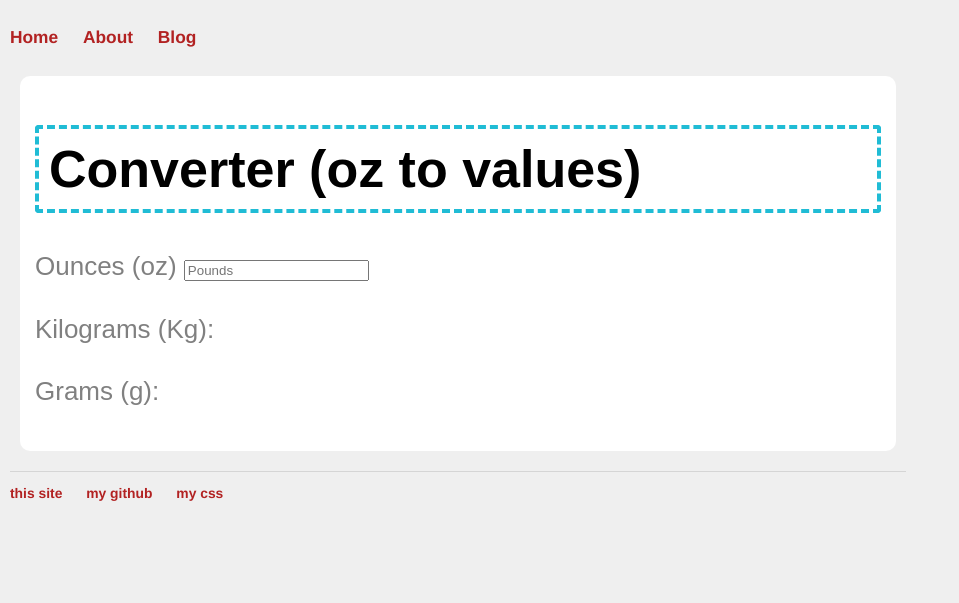
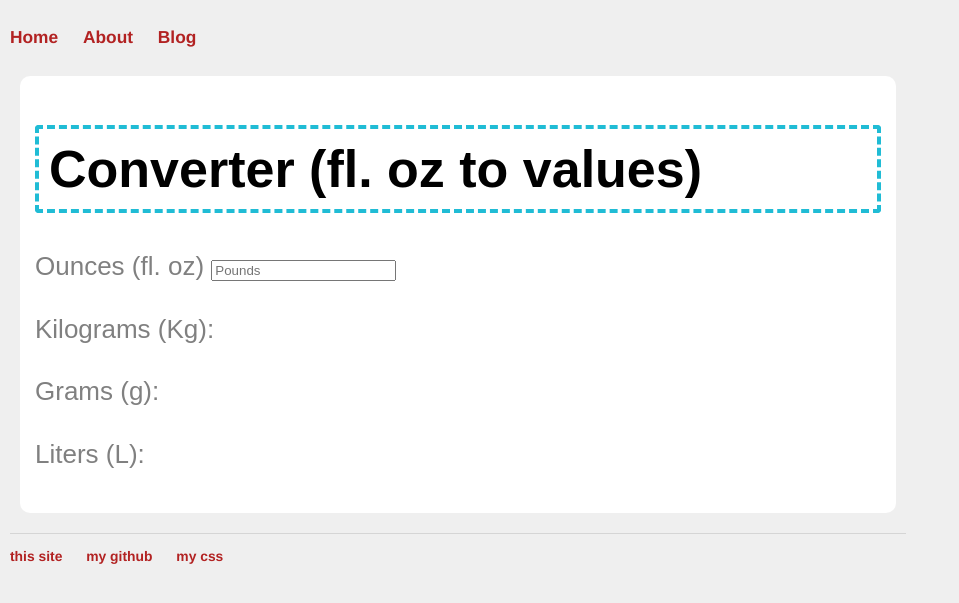
Before and after one commit to Samplasion/samplasion.github.iold, a Jekyll site: the page built from converter-ozkg.html, in a window 1280 px wide. Shown: the top 603 px of the page, without its empty margins (0-959 px from the left). Built offline with Jekyll 4.4.1, drawn with Linux system fonts in a browser that asks for light colours; a script that is not in the unit is left out.

Commit message:
Update converter-ozkg.html

```diff
--- a/converter-ozkg.html
+++ b/converter-ozkg.html
@@ -1,21 +1,23 @@
 ---
 layout: default
-title: Converter (oz to values)
+title: Converter (fl. oz to values)
 ---
 <div class="section">
 <h1><div>{{ page.title }}</div></h1>
 <p>
-  <label>Ounces (oz)</label>
+  <label>Ounces (fl. oz)</label>
   <input id="inputPounds" type="number" placeholder="Pounds"
   oninput="weightConverterOZ(this.value)" onchange="weightConverterOZ(this.value)">
 </p>
 <p>Kilograms (Kg): <span id="outputKGrams"></span></p>
 <p>Grams (g): <span id="outputGrams"></span></p>
+<p>Liters (L): <span id="outputLiters"></span></p>
 </div>
 <script>
 /* When the input field receives input, convert the value from pounds to kilograms */
 function weightConverterOZ(valNum) {
   document.getElementById("outputGrams").innerHTML=(valNum/35.274)*1000;
   document.getElementById("outputKGrams").innerHTML=valNum/35.274;
+  document.getElementById("outputLiters").innerHTML=valNum/33.814;
 }
 </script>
```
